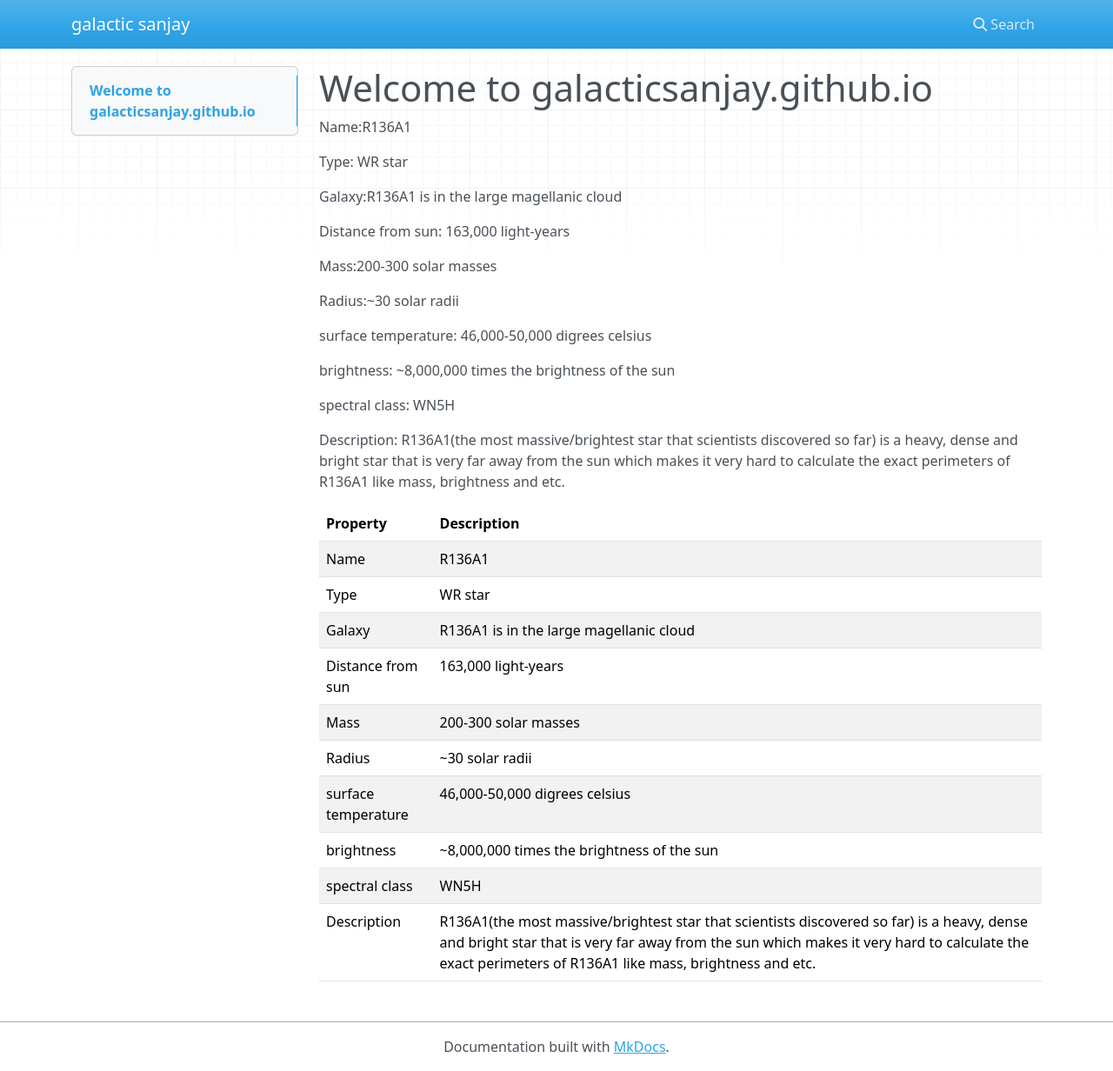
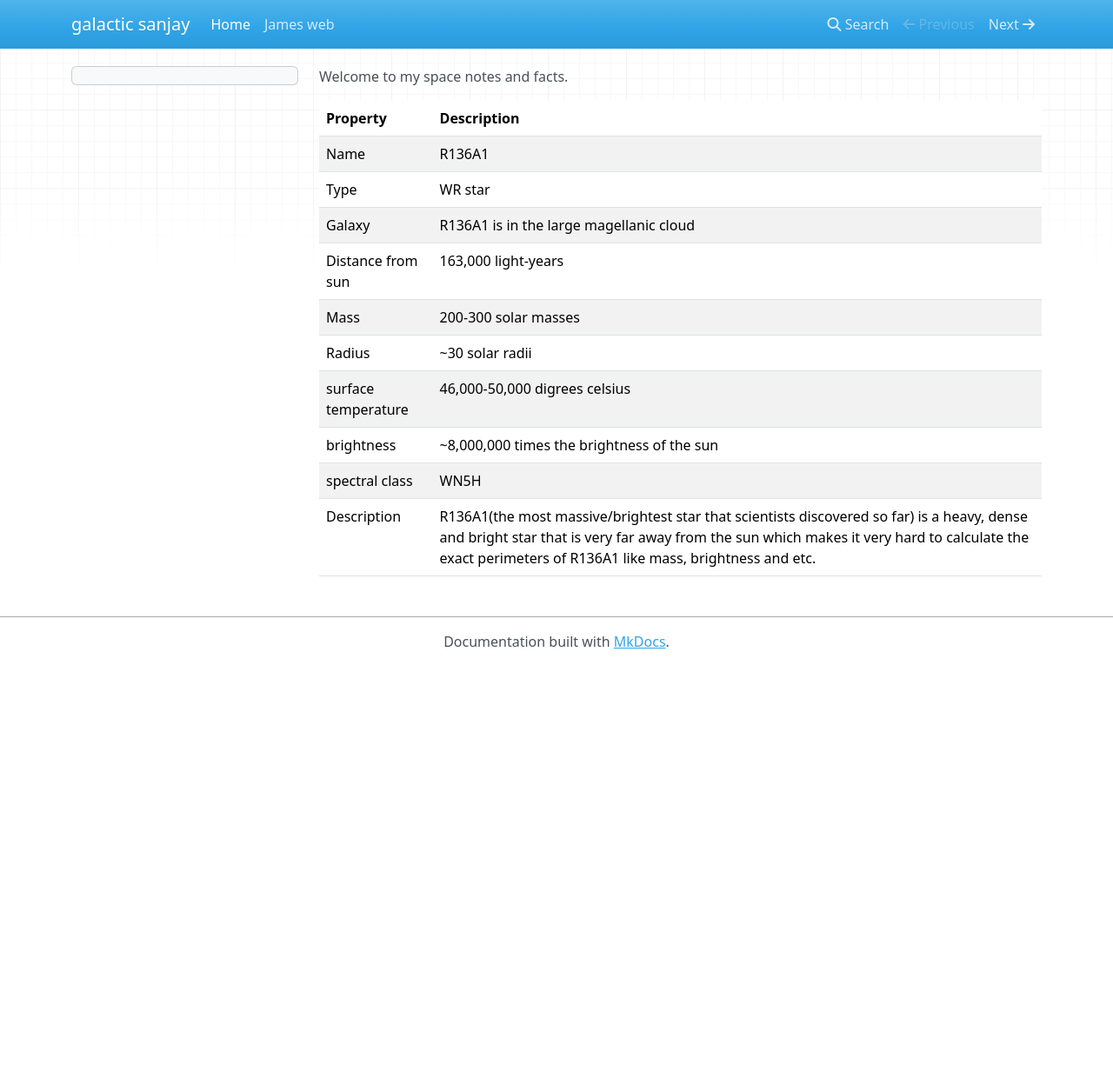
Before and after one commit to galacticsanjay/galacticsanjay.github.io, an MkDocs documentation site: the page built from docs/index.md, in a window 1280 px wide and 1232 px high. Shown: the whole window at 87% size. Built offline with MkDocs 1.6.1, drawn with Linux system fonts in a browser that asks for light colours; nearby versions of some CDN libraries.

Commit message:
cleanups

```diff
--- a/docs/index.md
+++ b/docs/index.md
@@ -1,24 +1,4 @@
-# Welcome to galacticsanjay.github.io
-
-Name:R136A1
-
-Type: WR star
-
-Galaxy:R136A1 is in the large magellanic cloud
-
-Distance from sun: 163,000 light-years
-
-Mass:200-300 solar masses
-
-Radius:~30 solar radii
-
-surface temperature: 46,000-50,000 digrees celsius
-
-brightness: ~8,000,000 times the brightness of the sun
-
-spectral class: WN5H
-
-Description: R136A1(the most massive/brightest star that scientists discovered so far) is a heavy, dense and bright star that is very far away from the sun which makes it very hard to calculate the exact perimeters of R136A1 like mass, brightness and etc.
+Welcome to my space notes and facts.
 
 | Property      | Description                          |
 | ----------- | ------------------------------------ |
--- a/mkdocs.yml
+++ b/mkdocs.yml
@@ -1,3 +1,6 @@
 site_name: galactic sanjay
 markdown_extensions:
   - tables
+nav:
+   - 'index.md'
+   - 'james-web.md'
```
Also changed, not shown: README.md (+0 -22 lines), docs/james-web.md (added).
